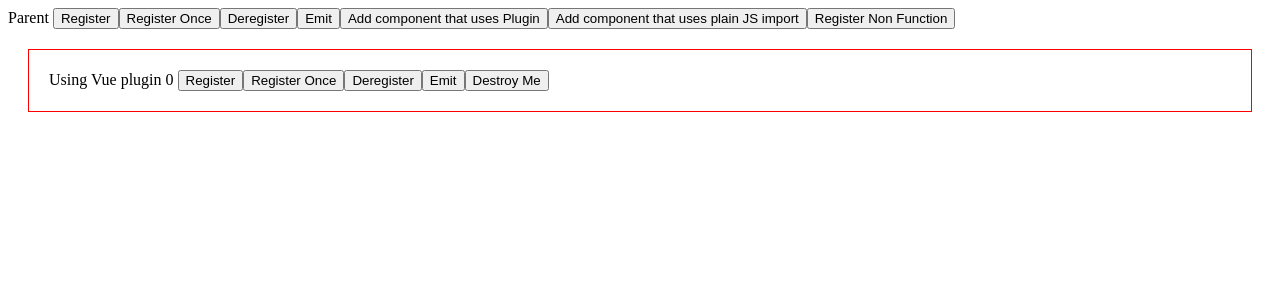
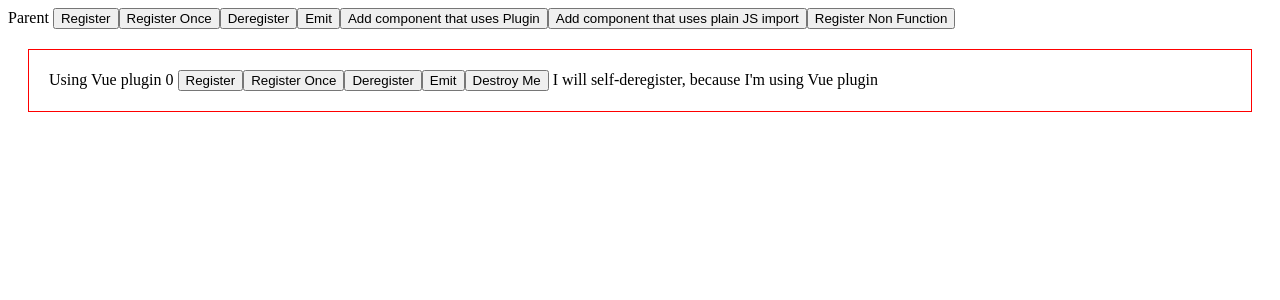
Before and after one commit to ploFirework/poc-event-bus, a Vue app: page / in a window 1280 px wide. Both pictures are taken after a click on the button "Add component that uses Plugin". Shown: the top 300 px of the page. Built offline with nearby package versions, Linux system fonts and the light colour scheme.

Commit message:
updated display descriptions on mock

```diff
--- a/src/TestComp.vue
+++ b/src/TestComp.vue
@@ -6,6 +6,7 @@
         <button @click="deregister">Deregister</button>
         <button @click="emit">Emit</button>
         <button @click="$emit('destroy')">Destroy Me</button>
+        I will self-deregister, because I'm using Vue plugin
     </div>
 </template>
 
--- a/src/TestCompNotPlugin.vue
+++ b/src/TestCompNotPlugin.vue
@@ -6,6 +6,7 @@
         <button @click="deregister">Deregister</button>
         <button @click="emit">Emit</button>
         <button @click="$emit('destroy')">Destroy Me</button>
+        I will NOT self-deregister because I'm using plain JS import (no lifecycle hook)
     </div>
 </template>
 
```
